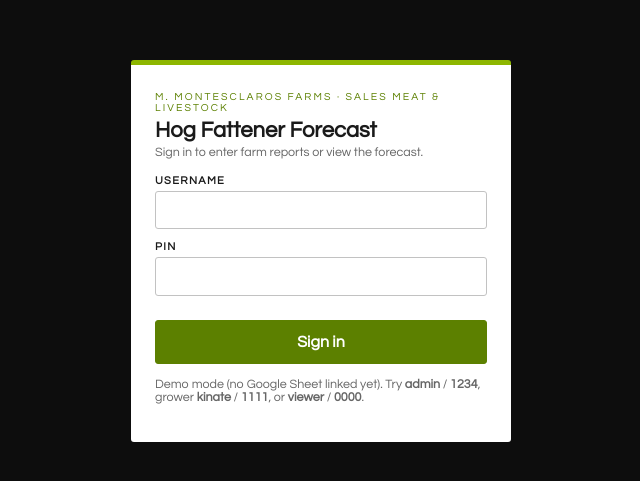
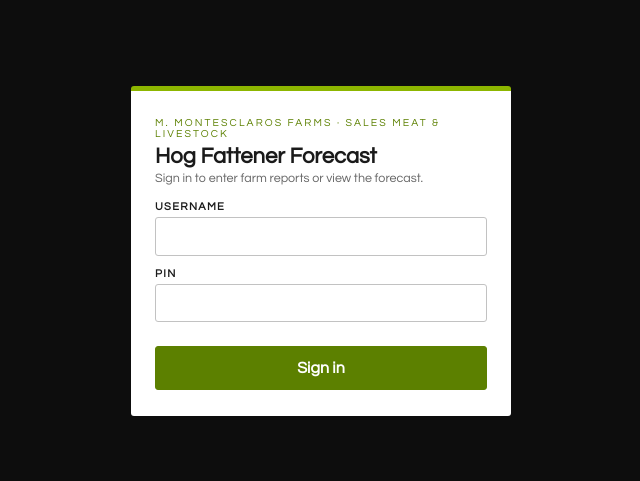
Before and after one commit to daisyjoydirecto/growingforecast, a plain HTML site: page index.html in a window 1280 px wide. Shown: the part 149-630 px from the top of the page, without its empty margins (319-959 px from the left). Drawn offline with Linux system fonts and the light colour scheme.

Commit message:
index.html

```diff
--- a/index.html
+++ b/index.html
@@ -19,7 +19,7 @@
 <script>
 window.HOG_CONFIG = {
   // Apps Script: Deploy > New deployment > Web app (Execute as: Me, Who has access: Anyone)
-  appsScriptUrl: '',
+  appsScriptUrl: 'https://script.google.com/macros/s/AKfycbzRcXHeI1k4CpBbQtI4Q502P4JPV9cNsHgJq56X_LJ_BwY0B_-chP0kNMSsxuC6FBBOsw/exec',
   // Link shown in the header (optional)
   homeUrl: '',
 };
```
